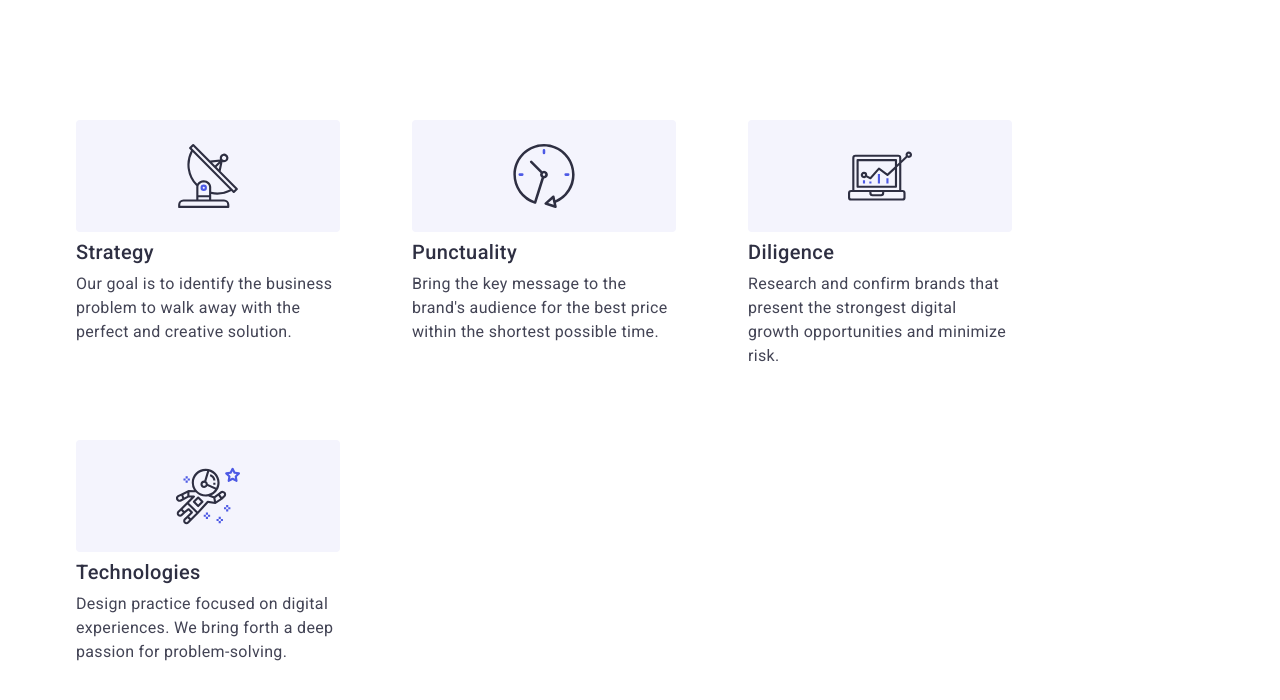
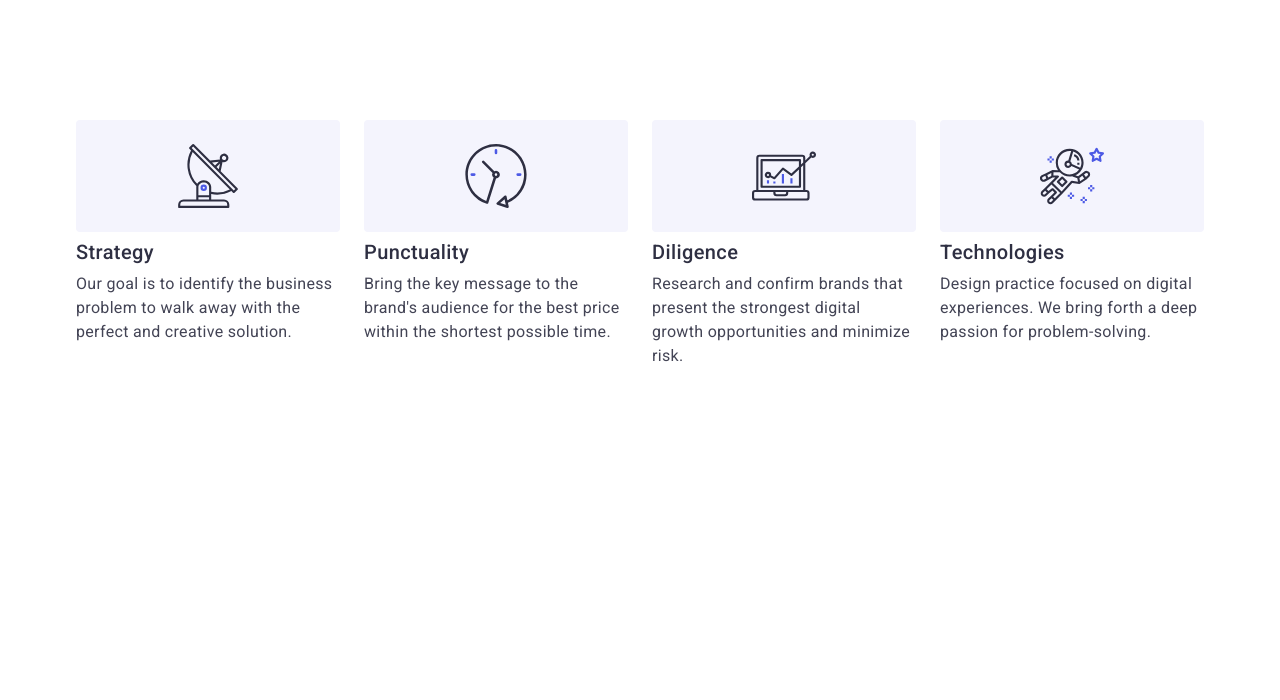
Before and after one commit to AndriiKusiak/goit-markup-hw-06, a plain HTML site: page index.html in a window 1280 px wide. Drawn offline with nearby package versions, Linux system fonts and the light colour scheme.

Commit message:
Update styles.css

```diff
--- a/css/styles.css
+++ b/css/styles.css
@@ -256,7 +256,7 @@ img {
 
 .basics-list {
   flex-direction: column;
-  gap: 72px;
+  gap: 72px 24px;
 }
 
 .basics-list-icon {
@@ -287,7 +287,7 @@ img {
     display: none;
   }
   .basics-item {
-    gap: 72px 24px;
+    /* gap: 72px 24px; */
     width: calc((100% - 24px) / 2);
   }
 }
```
